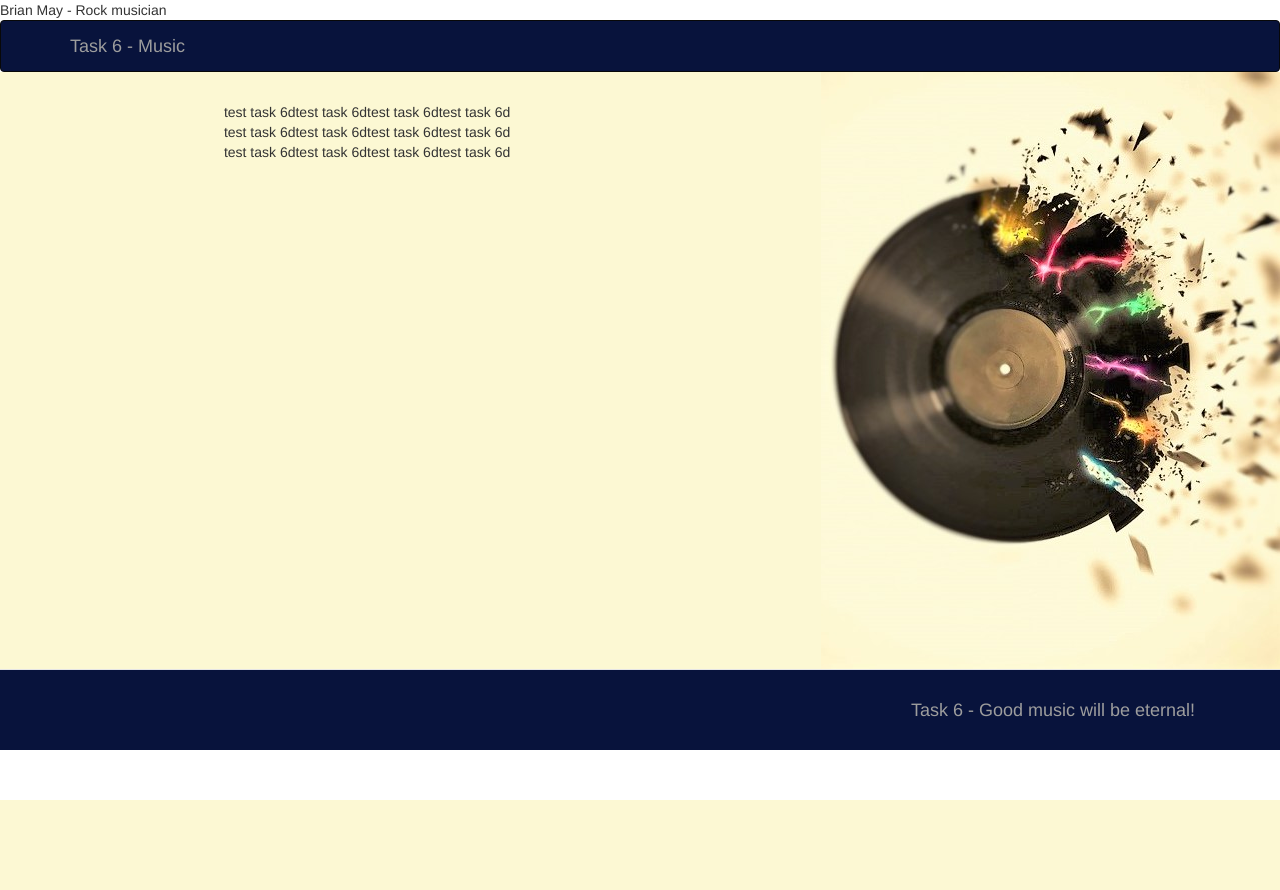
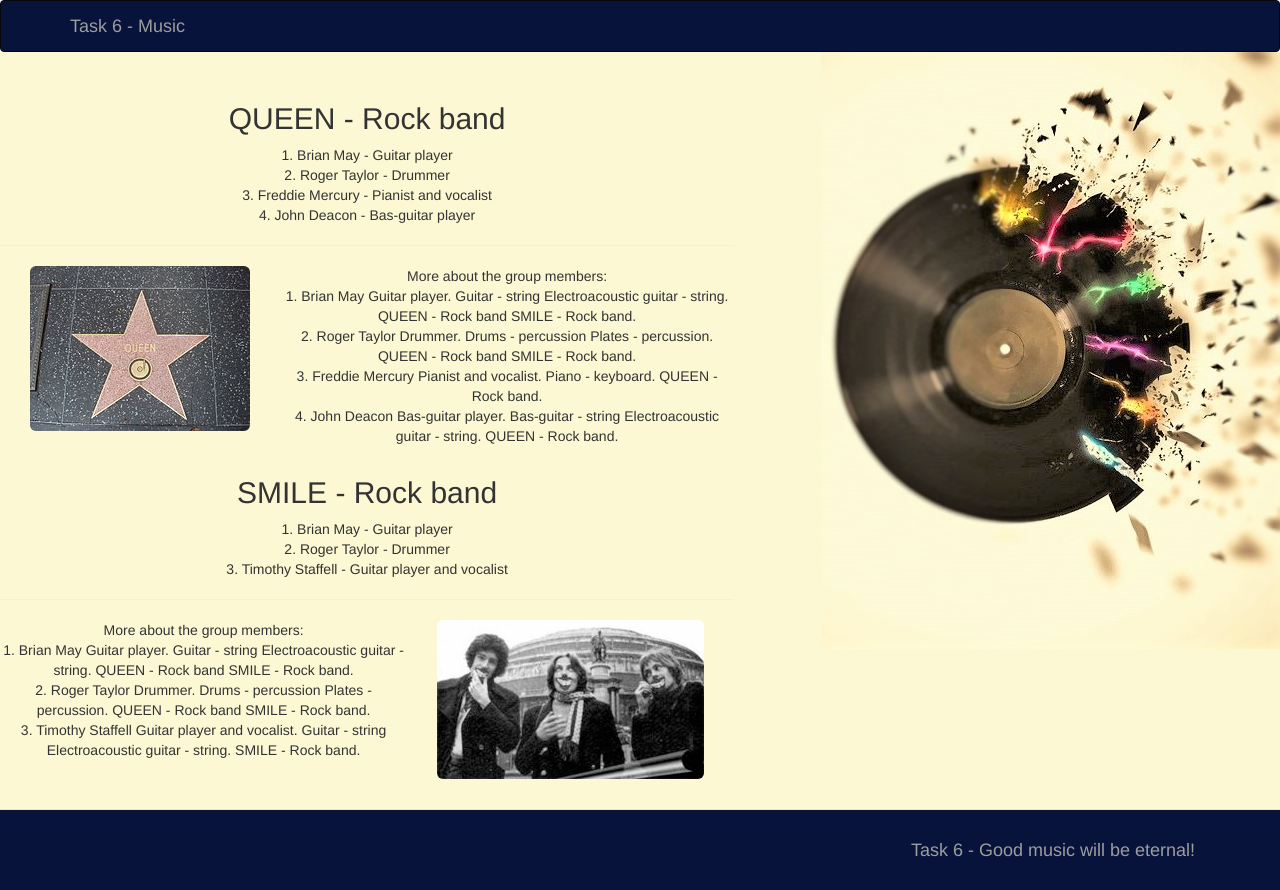
Before and after one commit to kentavros/task6, a PHP site: page / in a window 1280 px wide. Before the commit the page ends 800 px from the top, so only its background shows below. Run offline with PHP 8.4, Linux system fonts and the light colour scheme.

Commit message:
закончил

```diff
--- a/index.php
+++ b/index.php
@@ -1,23 +1,75 @@
 <?php
-include ('libs/config.php');
 include ('libs/function.php');
 
 //Instrument object
-$guitar = new Instrument('guitar', 'string');
-$drums = new Instrument('drums', 'percussion');
-$plates = new Instrument('plates', 'percussion');
-$piano = new Instrument('piano', 'keyboard');
-$basGuitar = new Instrument('bas-guitar', 'string');
-$electroacousticGuitar = new Instrument('electroacoustic guitar', 'string');
+$guitar = new Instrument('Guitar', 'string');
+$drums = new Instrument('Drums', 'percussion');
+$plates = new Instrument('Plates', 'percussion');
+$piano = new Instrument('Piano', 'keyboard');
+$basGuitar = new Instrument('Bas-guitar', 'string');
+$electroacousticGuitar = new Instrument('Electroacoustic guitar', 'string');
+
+//BAND
+$band1 = new Band('QUEEN', 'Rock band');
+$band2 = new Band('SMILE', 'Rock band');
 
 //Musician
-$musician1 = new Musician('Brian May', 'Rock musician');
-echo $musician1->getMusicianType();
+$musician1 = new Musician('Brian May', 'Guitar player');
 $musician1->addInstrument($guitar);
+$musician1->addInstrument($electroacousticGuitar);
+$musician1->assingToBand($band1);
+$musician1->assingToBand($band2);
 
+$musician2 = new Musician('Roger Taylor', 'Drummer');
+$musician2->addInstrument($drums);
+$musician2->addInstrument($plates);
+$musician2->assingToBand($band1);
+$musician2->assingToBand($band2);
 
+$musician3 = new Musician('Freddie Mercury', 'Pianist and vocalist');
+$musician3->addInstrument($piano);
+$musician3->assingToBand($band1);
 
+$musician4 = new Musician('John Deacon', 'Bas-guitar player');
+$musician4->addInstrument($basGuitar);
+$musician4->addInstrument($electroacousticGuitar);
+$musician4->assingToBand($band1);
 
+$musician5 = new Musician('Timothy Staffell', 'Guitar player and vocalist');
+$musician5->addInstrument($guitar);
+$musician5->addInstrument($electroacousticGuitar);
+$musician5->assingToBand($band2);
 
+//BAND
+$band1->addMusician($musician1);
+$band1->addMusician($musician2);
+$band1->addMusician($musician3);
+$band1->addMusician($musician4);
+
+$band2->addMusician($musician1);
+$band2->addMusician($musician2);
+$band2->addMusician($musician5);
+
+//for template Band1
+$queenName = $band1->getName();
+$queenGenre = $band1->getGenre();
+$membersBand1 = $band1->getMusician();
+$arrMusBand1 = array(
+    1 => $musician1->getMusicianType(),
+    2 => $musician2->getMusicianType(),
+    3 => $musician3->getMusicianType(),
+    4 => $musician4->getMusicianType(),
+);
+
+//for template Band2
+$smileName = $band2->getName();
+$smileGenre = $band2->getGenre();
+$membersBand2 = $band2->getMusician();
+$arrMusBand2 = array(
+    1 => $musician1->getMusicianType(),
+    2 => $musician2->getMusicianType(),
+    3 => $musician5->getMusicianType(),
+);
+//include template
 include ('template/tmp.php')
 ?>
--- a/libs/Band.php
+++ b/libs/Band.php
@@ -1,8 +1,30 @@
 <?php
 class Band implements iBand
 {
-    public function getName(){}
-    public function getGenre(){}
-    public function addMusician(iMusician $obj){}
-    public function getMusician(){}
+    protected $name;
+    protected $gener;
+    protected $musician=array();
+
+    public function __construct($name, $gener)
+    {
+        $this->name = $name;
+        $this->gener = $gener;
+    }
+
+    public function getName()
+    {
+        return $this->name;
+    }
+    public function getGenre()
+    {
+        return $this->gener;
+    }
+    public function addMusician(iMusician $obj)
+    {
+        $this->musician[$obj->getMusicianType()[0]] = $obj->getMusicianType()[1];
+    }
+    public function getMusician()
+    {
+        return $this->musician;
+    }
 }
--- a/libs/Musician.php
+++ b/libs/Musician.php
@@ -3,7 +3,8 @@ class Musician implements iMusician
 {
     protected $name;
     protected $gener;
-    protected $instrument=array();
+    protected $instrument = array();
+    protected $nameBand = array();
 
     public function  __construct($name, $gener)
     {
@@ -20,10 +21,21 @@ class Musician implements iMusician
     {
         return $this->instrument;
     }
-    public function assingToBand(iBand $nameBand){}
+    public function assingToBand(iBand $nameBand)
+    {
+        $this->nameBand[$nameBand->getName()] = $nameBand->getGenre();
+    }
+
+
     public function getMusicianType()
     {
-        return $this->name . ' - '.$this->gener;
+        $musician = array(
+            $this->name,
+            $this->gener,
+            $this->instrument,
+            $this->nameBand
+        );
+        return $musician;
     }
 
 }
--- a/libs/config.php
+++ /dev/null
@@ -1,3 +0,0 @@
-<?php
-
-?>
--- a/template/tmp.php
+++ b/template/tmp.php
@@ -24,14 +24,105 @@
 </nav>
 
 <div class="row" style="background: #fcf8d3;">
-    <div class="col-md-7 text-center" style="padding-top: 30px;">
-        test task 6dtest task 6dtest task 6dtest task 6d<br>
-        test task 6dtest task 6dtest task 6dtest task 6d<br>
-        test task 6dtest task 6dtest task 6dtest task 6d<br>
+    <div class="col-md-7 text-center" style="padding-top: 30px; padding-bottom: 30px;">
+        <?php
+        if (isset($band1))
+        {
+            ?>
+        <h2><?=$queenName?> - <?=$queenGenre?></h2>
+            <p><?php
+                $i=1;
+                foreach ($membersBand1 as $name=>$gener)
+                {
+                    echo $i.'. '.$name.' - '.$gener.'<br />';
+                    $i++;
+                }
+            ?></p>
+            <hr>
+            <img src="img/Queen.jpg" class="img-rounded" alt="" title="" style="float: left; margin-left: 30px; margin-right: 30px;" />
+            More about the group members:<br>
+            <?php
+                foreach ($arrMusBand1 as $key=>$value)
+                {
+                    echo $key.'. ';
+                        foreach ($value as $k2=>$v2)
+                        {
+                            if (!is_array($v2))
+                            {
+                                echo ' '.$v2;
+                                if($k2 == 1)
+                                {
+                                    echo '.';
+                                }
+                            }
+                            else
+                            {
+                                foreach ($v2 as $k3=>$v3)
+                                {
+                                    echo ' '.$k3.' - '.$v3;
+                                    if (!next($v2)){
+                                        echo '.';
+                                    }
+                                }
+                            }
+                        }
+                    echo '<br />';
+                }
+            ?>
+        <?php
+        }
+        ?>
+<!--BAND 2 -->
+        <?php
+        if (isset($band2)) {
+            ?>
+            <h2 style="margin-top: 30px;"><?=$smileName?> - <?=$smileGenre?></h2>
+            <p><?php
+                $i=1;
+                foreach ($membersBand2 as $name=>$gener)
+                {
+                    echo $i.'. '.$name.' - '.$gener.'<br />';
+                    $i++;
+                }
+                ?></p>
+            <hr>
+            <img src="img/Smile.jpg" class="img-rounded" alt="" title="" style="float: right; margin-left: 30px; margin-right: 30px;" />
+            More about the group members:<br>
 
+            <?php
+            foreach ($arrMusBand2 as $key=>$value)
+            {
+                echo $key.'. ';
+                foreach ($value as $k2=>$v2)
+                {
+                    if (!is_array($v2))
+                    {
+                        echo ' '.$v2;
+                        if($k2 == 1)
+                        {
+                            echo '.';
+                        }
+                    }
+                    else
+                    {
+                        foreach ($v2 as $k3=>$v3)
+                        {
+                            echo ' '.$k3.' - '.$v3;
+                            if (!next($v2)){
+                                echo '.';
+                            }
+                        }
+                    }
+                }
+                echo '<br />';
+            }
+            ?>
+        <?php
+            }
+        ?>
     </div>
     <div class="col-md-5 text-right" ">
-        <img src="img/music.jpg">
+        <img src="img/music.jpg" alt="" title="" />
     </div>
 </div>
 <footer class="modal-footer navbar-inverse">
```
Also changed, not shown: img/Queen.jpg (added), img/Smile.jpg (added).
